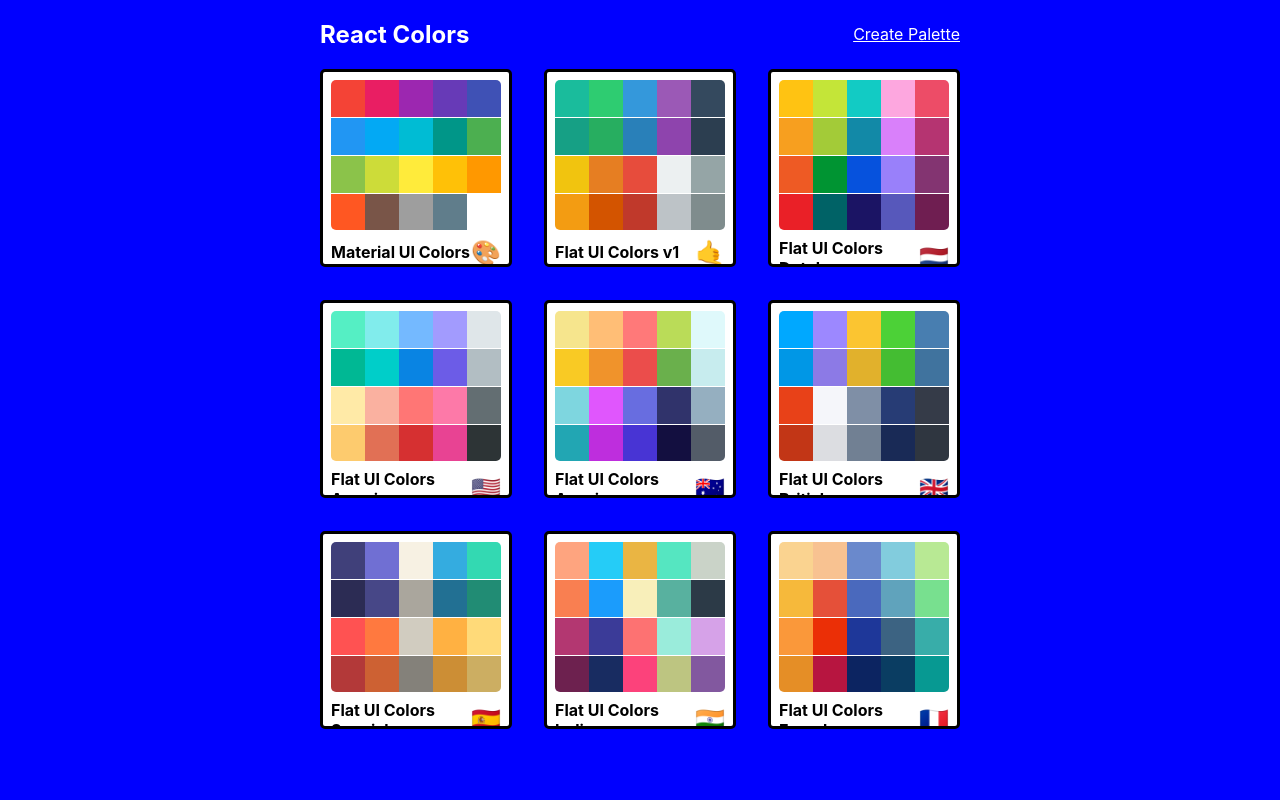
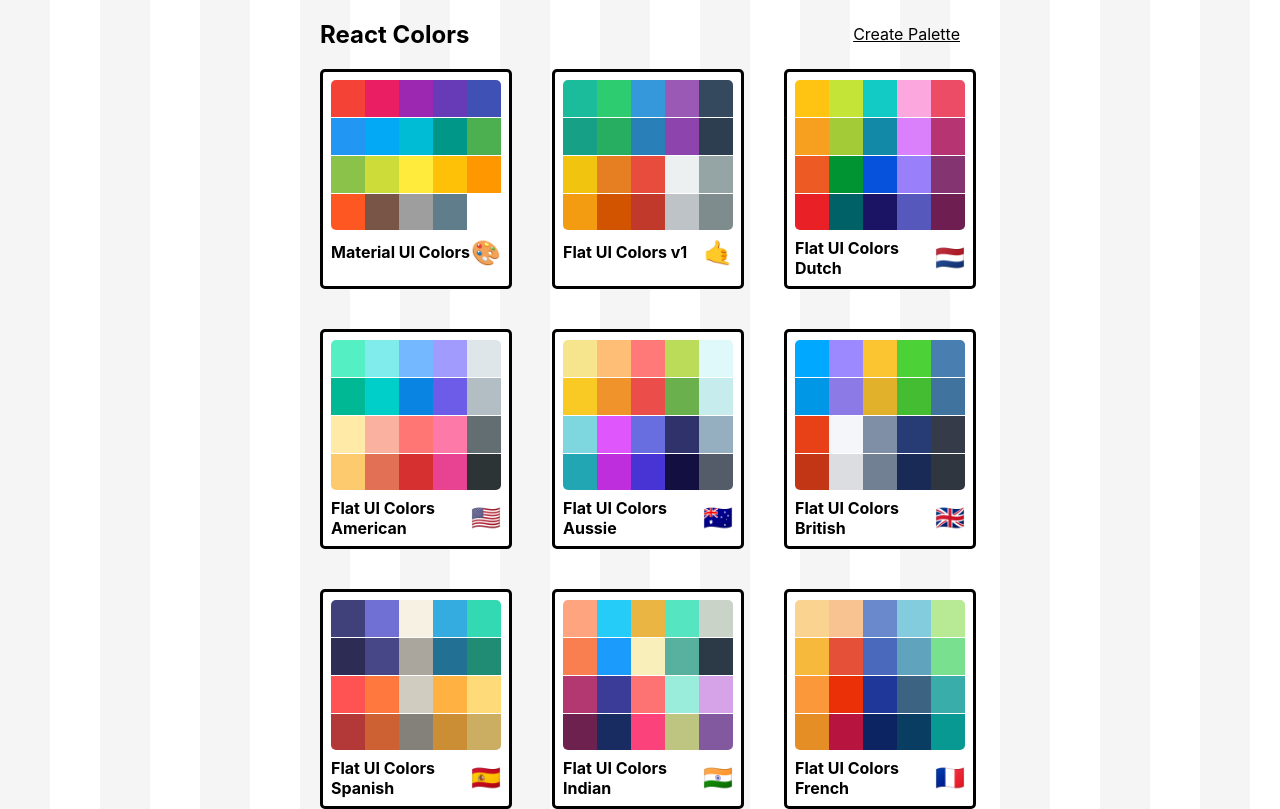
Before and after one commit to Chukwurado/color-app, a React (Create React App) app: page / in a window 1280 px wide. Built offline with nearby package versions, Linux system fonts and the light colour scheme.

Commit message:
Add svg to palettelist

```diff
--- a/src/Navbar.js
+++ b/src/Navbar.js
@@ -8,6 +8,7 @@ import MenuItem from "@material-ui/core/MenuItem";
 import CloseIcon from "@material-ui/icons/Close";
 import { withStyles } from "@material-ui/styles";
 import "rc-slider/assets/index.css";
+import sizes from "./styles/sizes";
 
 const styles = {
   Navbar: {
@@ -27,6 +28,9 @@ const styles = {
     "& a": {
       textDecoration: "none",
       color: "black"
+    },
+    [sizes.down("xs")]: {
+      display: "none"
     }
   },
   slider: {
@@ -48,6 +52,9 @@ const styles = {
       height: "13px",
       marginTop: "-3px",
       marginLeft: "-7px"
+    },
+    [sizes.down("xs")]: {
+      width: "150px"
     }
   },
   selectContainer: {
--- a/src/styles/PaletteListStyles.js
+++ b/src/styles/PaletteListStyles.js
@@ -1,10 +1,13 @@
+import sizes from "./sizes";
+import bg from './bg.svg'
 export default {
   root: {
-    backgroundColor: "blue",
-    height: "100vh",
+    minHeight: "100vh",
     display: "flex",
     alignItems: "flex-start",
-    justifyContent: "center"
+    justifyContent: "center",
+    backgroundColor:"#ffffff",
+    backgroundImage: `url(${bg})`
   },
   container: {
     width: "50%",
@@ -18,9 +21,9 @@ export default {
     width: "100%",
     justifyContent: "space-between",
     alignItems: "center",
-    color: "white",
+    color: "black",
     "& a": {
-      color: "white"
+      color: "black"
     }
   },
   palettes: {
@@ -28,6 +31,13 @@ export default {
     width: "100%",
     display: "grid",
     gridTemplateColumns: "repeat(3, 30%)",
-    gridGap: "5%"
+    gridGap: "2.5rem",
+    [sizes.down("md")]: {
+      gridTemplateColumns: "repeat(2, 50%)"
+    },
+    [sizes.down("xs")]: {
+      gridTemplateColumns: "repeat(1, 100%)",
+      gridGap: "2rem"
+    }
   }
 };
```
Also changed, not shown: src/styles/bg.svg (added).
